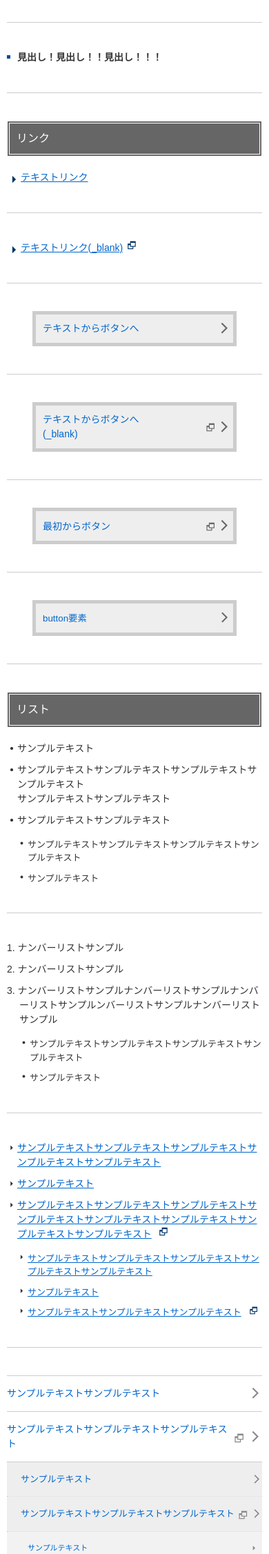
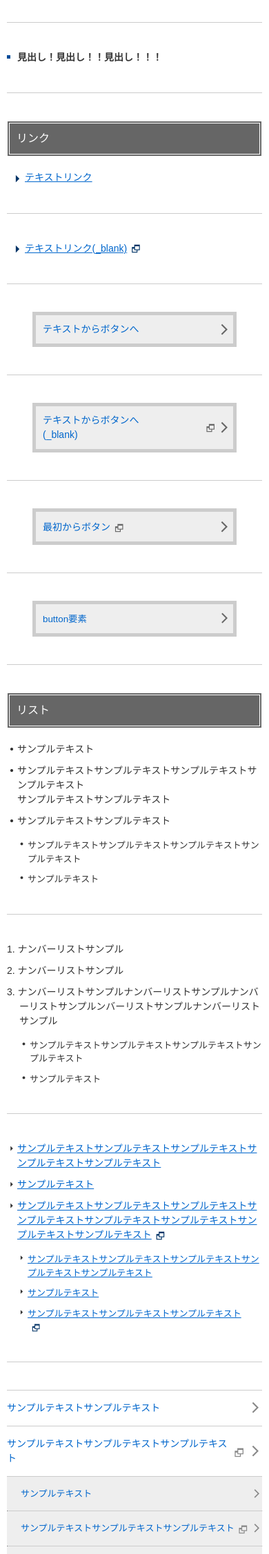
Before and after one commit to zukki30/kk-watanabe.github.io, a PHP site: page /rwd-parts/www/index.html in a window 390 px wide. Shown: the part 688-2941 px from the top of the page at 69% size. Run offline with PHP 8.4, Linux system fonts and the light colour scheme; some libraries are stand-ins or nearby versions; some web fonts are replaced.

Commit message:
【rwd-parts】 各ブラウザ対応

```diff
--- a/rwd-parts/www/css/index.css
+++ b/rwd-parts/www/css/index.css
@@ -43,6 +43,7 @@
     font-weight: normal;
     font-variant: normal;
     text-transform: none;
+    text-decoration: none !important;
     line-height: 1;
     /* Better Font Rendering =========== */
     -webkit-font-smoothing: antialiased;
@@ -68,7 +69,7 @@
   width: 100%;
   position: relative;
   color: #004C99;
-  line-height: 1.5;
+  line-height: 1;
   text-align: center; }
   .ttl03 span {
     background-color: #FFF;
@@ -78,6 +79,8 @@
     border-left-color: #FFF;
     display: inline-block;
     position: relative;
+    letter-spacing: normal;
+    line-height: 1.5;
     z-index: 1; }
   .ttl03:before, .ttl03:after {
     width: 100%;
@@ -107,7 +110,9 @@
     font-size: 180%; }
     .ttl03 span {
       border-right-width: 5px;
-      border-left-width: 5px; } }
+      border-left-width: 5px; }
+    .ttl03 br {
+      display: inline; } }
 
 /* .ttl04 */
 .ttl04 {
@@ -158,13 +163,10 @@
 /*--------------- リンク ---------------*/
 /* .link01 */
 .link01 {
-  margin-left: 20px;
-  text-indent: -20px;
+  display: inline;
   position: relative; }
   .link01:before {
-    position: absolute;
-    top: 0;
-    left: 0;
+    margin-left: 5px;
     color: #036;
     font-size: 150%;
     font-family: 'icomoon';
@@ -173,20 +175,21 @@
     font-weight: normal;
     font-variant: normal;
     text-transform: none;
+    text-decoration: none !important;
     line-height: 1;
     /* Better Font Rendering =========== */
     -webkit-font-smoothing: antialiased;
     -moz-osx-font-smoothing: grayscale;
+    vertical-align: middle;
     content: "\e612"; }
 
 /* .new_window */
 .new_window {
   padding-right: 25px;
+  display: inline;
   position: relative; }
   .new_window:after {
-    position: absolute;
-    bottom: 3px;
-    right: 0;
+    margin-left: 5px;
     color: #036;
     font-size: 110%;
     font-family: 'icomoon';
@@ -195,10 +198,12 @@
     font-weight: normal;
     font-variant: normal;
     text-transform: none;
+    text-decoration: none !important;
     line-height: 1;
     /* Better Font Rendering =========== */
     -webkit-font-smoothing: antialiased;
     -moz-osx-font-smoothing: grayscale;
+    vertical-align: middle;
     content: "\e626"; }
 
 /* .btn_link01 */
@@ -212,6 +217,7 @@
     font-weight: normal;
     font-variant: normal;
     text-transform: none;
+    text-decoration: none !important;
     line-height: 1;
     /* Better Font Rendering =========== */
     -webkit-font-smoothing: antialiased;
@@ -241,8 +247,9 @@
     width: 80%;
     background-color: #eee;
     border: 5px solid #ccc;
-    display: block;
-    text-decoration: none; }
+    display: block; }
+    .btn_link01 > a {
+      text-decoration: none; }
     .btn_link01:before {
       margin-top: -10px;
       top: 50%;
@@ -252,6 +259,7 @@
       content: "\e60e"; }
     .btn_link01:after {
       margin-top: -7px;
+      position: absolute;
       top: 50%;
       right: 25px;
       color: #666; } }
@@ -285,6 +293,7 @@
     font-weight: normal;
     font-variant: normal;
     text-transform: none;
+    text-decoration: none !important;
     line-height: 1;
     /* Better Font Rendering =========== */
     -webkit-font-smoothing: antialiased;
@@ -324,6 +333,7 @@
     font-weight: normal;
     font-variant: normal;
     text-transform: none;
+    text-decoration: none !important;
     line-height: 1;
     /* Better Font Rendering =========== */
     -webkit-font-smoothing: antialiased;
@@ -375,16 +385,15 @@
   content: "\e612"; }
 
 /* .Link_box_list01 */
-.Link_box_list01 li {
-  position: relative; }
-  .Link_box_list01 li:first-child {
-    margin-top: 0; }
+.Link_box_list01 li:first-child {
+  margin-top: 0; }
 
 /* PCへ切り替え */
 @media only screen and (min-width: 737px) {
   .Link_box_list01 li {
     margin-top: 5px;
-    padding-left: 15px; }
+    padding-left: 15px;
+    position: relative; }
     .Link_box_list01 li:before {
       position: absolute;
       top: 3px;
@@ -396,6 +405,7 @@
       font-weight: normal;
       font-variant: normal;
       text-transform: none;
+      text-decoration: none !important;
       line-height: 1;
       /* Better Font Rendering =========== */
       -webkit-font-smoothing: antialiased;
@@ -416,9 +426,11 @@
       padding-top: 15px;
       padding-bottom: 15px;
       display: block;
-      position: relative;
       text-decoration: none; }
-      .Link_box_list01 a:before {
+    .Link_box_list01 .box {
+      display: block;
+      position: relative; }
+      .Link_box_list01 .box:before {
         position: absolute;
         top: 50%;
         right: 0;
@@ -429,59 +441,61 @@
         font-weight: normal;
         font-variant: normal;
         text-transform: none;
+        text-decoration: none !important;
         line-height: 1;
         /* Better Font Rendering =========== */
         -webkit-font-smoothing: antialiased;
         -moz-osx-font-smoothing: grayscale; }
     .Link_box_list01 .new_window:after {
       margin-top: -6px;
+      position: absolute;
       top: 50%;
       color: #888;
       font-size: 120%; }
     .Link_box_list01 > li {
       border-bottom: 1px solid #ccc; }
-      .Link_box_list01 > li > a {
+      .Link_box_list01 > li .box {
         padding-right: 40px; }
-        .Link_box_list01 > li > a:before {
+        .Link_box_list01 > li .box:before {
           margin-top: -10px;
           font-size: 140%;
           content: "\e60e"; }
-      .Link_box_list01 > li > .new_window:after {
+      .Link_box_list01 > li .new_window:after {
         right: 25px; }
     .Link_box_list01 .level02 {
       border-top: 1px solid #ccc; }
       .Link_box_list01 .level02 > li {
-        border-top: 1px dotted #ccc;
+        border-top: 1px dotted #999;
         font-size: 92.85714%; }
         .Link_box_list01 .level02 > li:first-child {
           border-top: none; }
-        .Link_box_list01 .level02 > li > a {
+        .Link_box_list01 .level02 > li .box {
           padding-right: 35px;
           padding-left: 20px;
           background-color: #eee; }
-          .Link_box_list01 .level02 > li > a:before {
+          .Link_box_list01 .level02 > li .box:before {
             margin-top: -8px;
             font-size: 120%;
             content: "\e60e"; }
-        .Link_box_list01 .level02 > li > .new_window:after {
+        .Link_box_list01 .level02 > li .new_window:after {
           right: 20px; }
     .Link_box_list01 .level03 {
-      border-top: 1px dotted #ccc; }
+      border-top: 1px dotted #999; }
       .Link_box_list01 .level03 > li {
-        border-top: 1px dotted #ccc;
+        border-top: 1px dotted #999;
         font-size: 84.61538%; }
         .Link_box_list01 .level03 > li:first-child {
           border-top: none; }
-        .Link_box_list01 .level03 > li > a {
+        .Link_box_list01 .level03 > li .bpx {
           padding-right: 30px;
           padding-left: 30px;
           background-color: #F2F2F2; }
-          .Link_box_list01 .level03 > li > a:before {
+          .Link_box_list01 .level03 > li .bpx:before {
             margin-top: -6px;
             right: 5px;
             font-size: 120%;
             content: "\e612"; }
-        .Link_box_list01 .level03 > li > .new_window:after {
+        .Link_box_list01 .level03 > li .new_window:after {
           right: 20px; } }
 
 /* .pager01 */
@@ -515,6 +529,7 @@
       font-weight: normal;
       font-variant: normal;
       text-transform: none;
+      text-decoration: none !important;
       line-height: 1;
       /* Better Font Rendering =========== */
       -webkit-font-smoothing: antialiased;
@@ -576,6 +591,7 @@
     font-weight: normal;
     font-variant: normal;
     text-transform: none;
+    text-decoration: none !important;
     line-height: 1;
     /* Better Font Rendering =========== */
     -webkit-font-smoothing: antialiased;
@@ -878,6 +894,7 @@
         font-weight: normal;
         font-variant: normal;
         text-transform: none;
+        text-decoration: none !important;
         line-height: 1;
         /* Better Font Rendering =========== */
         -webkit-font-smoothing: antialiased;
@@ -891,7 +908,9 @@
             transform: translateX(-1px) rotate(45deg); }
     .long_conts .inner {
       margin-top: 20px;
-      display: none; } }
+      display: none; }
+  .ie8 .long_conts > .ttl.open:after {
+    content: "\e622"; } }
 
 /* news */
 .news .list {
--- a/rwd-parts/www/index.html
+++ b/rwd-parts/www/index.html
@@ -31,7 +31,7 @@
 
 			<div class="other">
 				<form action="/" method="post" class="site_search">
-					<input type="text" name="site_search" id="fSite_search" value="検索する">
+					<input type="text" name="site_search" id="fSite_search" value="" data-value="検索する" class="value_set">
 					<button type="submit"><span class="ic_header_mglass"></span></button>
 				</form>
 
@@ -97,19 +97,19 @@
 			<section id="link">
 				<div class="tempTtl">リンク</div>
 
-				<a href="" class="link01">テキストリンク</a>
+				<div class="link01"><a href="">テキストリンク</a></div>
 
 				<hr class="deco">
 
-				<a href="" target="_blank" class="link01 new_window">テキストリンク(_blank)</a>
+				<div class="link01 new_window"><a href="" target="_blank">テキストリンク(_blank)</a></div>
 
 				<hr class="deco">
 
-				<a href=""  class="btn_link01">テキストからボタンへ</a>
+				<div class="btn_link01"><a href="">テキストからボタンへ</a></div>
 
 				<hr class="deco">
 
-				<a href="" target="_blank" class="btn_link01 new_window">テキストからボタンへ<br class="pcHide">(_blank)</a>
+				<div class="btn_link01 new_window"><a href="" target="_blank">テキストからボタンへ<br class="pcHide">(_blank)</a></div>
 
 				<hr class="deco">
 
@@ -156,11 +156,11 @@
 				<ul class="link_list01">
 					<li><a href="">サンプルテキストサンプルテキストサンプルテキストサンプルテキストサンプルテキスト</a></li>
 					<li><a href="">サンプルテキスト</a></li>
-					<li><a href="" target="_blank" class="new_window">サンプルテキストサンプルテキストサンプルテキストサンプルテキストサンプルテキストサンプルテキストサンプルテキストサンプルテキスト</a>
+					<li><span class="new_window"><a href="" target="_blank">サンプルテキストサンプルテキストサンプルテキストサンプルテキストサンプルテキストサンプルテキストサンプルテキストサンプルテキスト</a></span>
 						<ul class="level02">
 							<li><a href="">サンプルテキストサンプルテキストサンプルテキストサンプルテキストサンプルテキスト</a></li>
 							<li><a href="">サンプルテキスト</a></li>
-							<li><a href="" target="_blank" class="new_window">サンプルテキストサンプルテキストサンプルテキスト</a></li>
+							<li><span class="box new_window"><a href="" target="_blank">サンプルテキストサンプルテキストサンプルテキスト</a></span></li>
 						</ul>
 					</li>
 				</ul>
@@ -168,21 +168,21 @@
 				<hr class="deco">
 
 				<ul class="Link_box_list01">
-					<li><a href="">サンプルテキストサンプルテキスト</a></li>
+					<li><a href="" class="box">サンプルテキストサンプルテキスト</a></li>
 					<li>
-						<a href="" target="_blank" class="new_window">サンプルテキストサンプルテキストサンプルテキスト</a>
+						<span class="box new_window"><a href="" target="_blank">サンプルテキストサンプルテキストサンプルテキスト</a></span>
 						<ul class="level02">
-							<li><a href="">サンプルテキスト</a></li>
+							<li><a href="" class="box">サンプルテキスト</a></li>
 							<li>
-								<a href="" target="_blank" class="new_window">サンプルテキストサンプルテキストサンプルテキスト</a>
+								<span class="box new_window"><a href="" target="_blank">サンプルテキストサンプルテキストサンプルテキスト</a></span>
 								<ul class="level03">
-									<li><a href="">サンプルテキスト</a></li>
-									<li><a href="" target="_blank" class="new_window">サンプルテキストサンプルテキストサンプルテキスト</a></li>
+									<li><a href="" class="box">サンプルテキスト</a></li>
+									<li><span class="box new_window"><a href="" target="_blank">サンプルテキストサンプルテキストサンプルテキスト</a></span></li>
 								</ul>
 							</li>
 						</ul>
 					</li>
-					<li><a href="">サンプルテキスト</a></li>
+					<li><a href="" class="box">サンプルテキスト</a></li>
 				</ul>
 
 				<hr class="deco">
@@ -472,11 +472,11 @@
 						<fieldset>
 							<dl class="row">
 								<dt><label for="fName">お名前<span class="required">必須</span></label></dt>
-								<dd><input type="text" name="name" id="fName" value="" data-value="例） 田中　太郎" class="vale_set"></dd>
+								<dd><input type="text" name="name" id="fName" value="" data-value="例） 田中　太郎" class="value_set"></dd>
 							</dl>
 							<dl class="row">
 								<dt><label for="fName">フリガナ<span class="required">必須</span></label></dt>
-								<dd><input type="text" name="name_kana" id="fNameKana" value="" data-value="例） タナカ　タロウ" class="vale_set"></dd>
+								<dd><input type="text" name="name_kana" id="fNameKana" value="" data-value="例） タナカ　タロウ" class="value_set"></dd>
 							</dl>
 
 							<dl class="row">
--- a/rwd-parts/www/sass/_functions.scss
+++ b/rwd-parts/www/sass/_functions.scss
@@ -112,6 +112,7 @@
 	font-weight: normal;
 	font-variant: normal;
 	text-transform: none;
+	text-decoration: none !important;
 	line-height: 1;
 
 	/* Better Font Rendering =========== */
--- a/rwd-parts/www/sass/_layout.scss
+++ b/rwd-parts/www/sass/_layout.scss
@@ -230,7 +230,7 @@
 			}
 			&:before,
 			&:after {
-				opacity: 0;
+				@include opct(0);
 			}
 			&:before {
 				top: 5px;
@@ -242,7 +242,7 @@
 			&.open {
 				&:before,
 				&:after {
-					opacity: 1;
+					@include opct(1);
 				}
 			}
 		}
@@ -256,6 +256,55 @@
 			clear: both;
 		}
 		.link { display: none; }
+	}
+
+	.ie8 {
+		#header {
+			.btn_group {
+				> div {
+					&.open {
+						span {
+							display: none !important;
+							visibility: hidden;
+						}
+						&:before {
+							width: auto;
+							height: auto;
+							background-color: #fff;
+							position: relative;
+							color: #999;
+							@include fs(24);
+							@include font_icon;
+							content: "\e622";
+						}
+						&:after {
+							display: none !important;
+							visibility: hidden;
+						}
+					}
+				}
+			}
+
+			#search_open {
+				margin-right: 10px;
+				height: 30px;
+				> span {
+					color: #004C99;
+					@include fs(30);
+				}
+				&:before,
+				&:after {
+					@include opct(0);
+					display: none;
+				}
+
+				&.open {
+					&:before {
+						display: block;
+					}
+				}
+			}
+		}
 	}
 }
 
@@ -293,7 +342,7 @@
 			width: $max_width;
 			@include cf;
 			li {
-				width: $max_width / 7;
+				width: 137px;
 				float: left;
 				&:first-child {
 					position: relative;
@@ -370,6 +419,7 @@
 		ul {
 			li {
 				border-top: 1px solid #ccc;
+				line-height: 1;
 				&:first-child {
 					border-top: none;
 				}
@@ -480,8 +530,6 @@
 	.list {
 		li {
 			border-bottom: 1px dotted #ccc;
-		}
-		a {
 			position: relative;
 			&:before {
 				display: block;
@@ -547,15 +595,10 @@
 		}
 
 		.list {
-			ul {
-				margin-left: 15px;
-			}
 			li {
 				margin-top: 10px;
 				padding-bottom: 10px;
-			}
-			a {
-				text-indent: -15px;
+				padding-left: 15px;
 				&:before {
 					top: 2px;
 					left: -3px;
@@ -605,9 +648,7 @@
 		}
 
 		.list {
-			a {
-				padding: 15px 35px 15px 0;
-				display: block;
+			li {
 				&:before {
 					margin-top: -10px;
 					top: 50%;
@@ -617,12 +658,14 @@
 					content: "\e60e";
 				}
 			}
+			a {
+				padding: 15px 35px 15px 0;
+				display: block;
+			}
 		}
 
 		.blog {
-			a {
-				padding-top: 15px;
-				padding-bottom: 15px;
+			li {
 				position: relative;
 				&:after {
 					margin-top: -10px;
@@ -634,6 +677,11 @@
 					@include font_icon;
 					content: "\e60e";
 				}
+			}
+			a {
+				padding-top: 15px;
+				padding-bottom: 15px;
+				position: relative;
 			}
 			.img {
 				padding-right: 10px;
--- a/rwd-parts/www/sass/_reset.scss
+++ b/rwd-parts/www/sass/_reset.scss
@@ -68,6 +68,8 @@
 	border: none;
 }
 
+br { letter-spacing : normal; }
+
 ins {
 	text-decoration: none;
 }
--- a/rwd-parts/www/sass/index.scss
+++ b/rwd-parts/www/sass/index.scss
@@ -78,7 +78,7 @@
 	width: 100%;
 	position: relative;
 	color: #004C99;
-	line-height: 1.5;
+	line-height: 1;
 	text-align: center;
 	span {
 		background-color: #FFF;
@@ -88,6 +88,8 @@
 		border-left-color: #FFF;
 		display: inline-block;
 		position: relative;
+		letter-spacing: normal;
+		line-height: 1.5;
 		z-index: 1;
 	}
 	&:before,
@@ -125,6 +127,7 @@
 			border-right-width: 5px;
 			border-left-width: 5px;
 		}
+		br { display: inline; }
 	}
 }
 
@@ -188,17 +191,15 @@
 /*--------------- リンク ---------------*/
 /* .link01 */
 .link01 {
-	margin-left: 20px;
 	// padding-left: 20px;
-	text-indent: -20px;
+	display: inline;
 	position: relative;
 	&:before {
-		position: absolute;
-		top: 0;
-		left: 0;
+		margin-left: 5px;
 		color: #036;
 		@include fs(15);
 		@include font_icon;
+		vertical-align: middle;
 		content: "\e612";
 	}
 }
@@ -206,14 +207,14 @@
 /* .new_window */
 .new_window {
 	padding-right: 25px;
+	display: inline;
 	position: relative;
 	&:after {
-		position: absolute;
-		bottom: 3px;
-		right: 0;
+		margin-left: 5px;
 		color: #036;
 		@include fs(11);
 		@include font_icon;
+		vertical-align: middle;
 		content: "\e626";
 	}
 }
@@ -255,7 +256,9 @@
 		background-color: #eee;
 		border: 5px solid #ccc;
 		display: block;
-		text-decoration: none;
+		> a {
+			text-decoration: none;
+		}
 		&:before {
 			margin-top: -10px;
 			top: 50%;
@@ -266,6 +269,7 @@
 		}
 		&:after {
 			margin-top: -7px;
+			position: absolute;
 			top: 50%;
 			right: 25px;
 			color: #666;
@@ -441,7 +445,6 @@
 /* .Link_box_list01 */
 .Link_box_list01 {
 	li {
-		position: relative;
 		&:first-child {
 			margin-top: 0;
 		}
@@ -454,6 +457,7 @@
 		li {
 			margin-top: 5px;
 			padding-left: 15px;
+			position: relative;
 			&:before {
 				position: absolute;
 				top: 3px;
@@ -487,8 +491,11 @@
 			padding-top: 15px;
 			padding-bottom: 15px;
 			display: block;
+			text-decoration: none;
+		}
+		.box {
+			display: block;
 			position: relative;
-			text-decoration: none;
 			&:before {
 				position: absolute;
 				top: 50%;
@@ -500,6 +507,7 @@
 		.new_window {
 			&:after {
 				margin-top: -6px;
+				position: absolute;
 				top: 50%;
 				color: #888;
 				@include fs(12);
@@ -507,7 +515,7 @@
 		}
 		> li {
 			border-bottom: 1px solid #ccc;
-			> a {
+			.box {
 				padding-right: 40px;
 				&:before {
 					margin-top: -10px;
@@ -515,7 +523,7 @@
 					content: "\e60e";
 				}
 			}
-			> .new_window {
+			.new_window {
 				&:after {
 					right: 25px;
 				}
@@ -525,12 +533,12 @@
 		.level02 {
 			border-top: 1px solid #ccc;
 			> li {
-				border-top: 1px dotted #ccc;
+				border-top: 1px dotted #999;
 				@include fs(13,14);
 				&:first-child {
 					border-top: none;
 				}
-				> a{
+				.box {
 					padding-right: 35px;
 					padding-left: 20px;
 					background-color: #eee;
@@ -540,7 +548,7 @@
 						content: "\e60e";
 					}
 				}
-				> .new_window {
+				.new_window {
 					&:after {
 						right: 20px;
 					}
@@ -549,14 +557,14 @@
 		}
 
 		.level03 {
-			border-top: 1px dotted #ccc;
+			border-top: 1px dotted #999;
 			> li {
-				border-top: 1px dotted #ccc;
+				border-top: 1px dotted #999;
 				@include fs(11,13);
 				&:first-child {
 					border-top: none;
 				}
-				> a {
+				.bpx {
 					padding-right: 30px;
 					padding-left: 30px;
 					background-color: #F2F2F2;
@@ -567,7 +575,7 @@
 						content: "\e612";
 					}
 				}
-				> .new_window {
+				.new_window {
 					&:after {
 						right: 20px;
 					}
@@ -1154,6 +1162,18 @@
 			display: none;
 		}
 	}
+
+	.ie8 {
+		.long_conts {
+			> .ttl {
+				&.open {
+					&:after {
+						content: "\e622";
+					}
+				}
+			}
+		}
+	}
 }
 
 /* news */
```
Also changed, not shown: rwd-parts/www/css/common.css (+73 -25 lines), rwd-parts/www/js/common.js.
